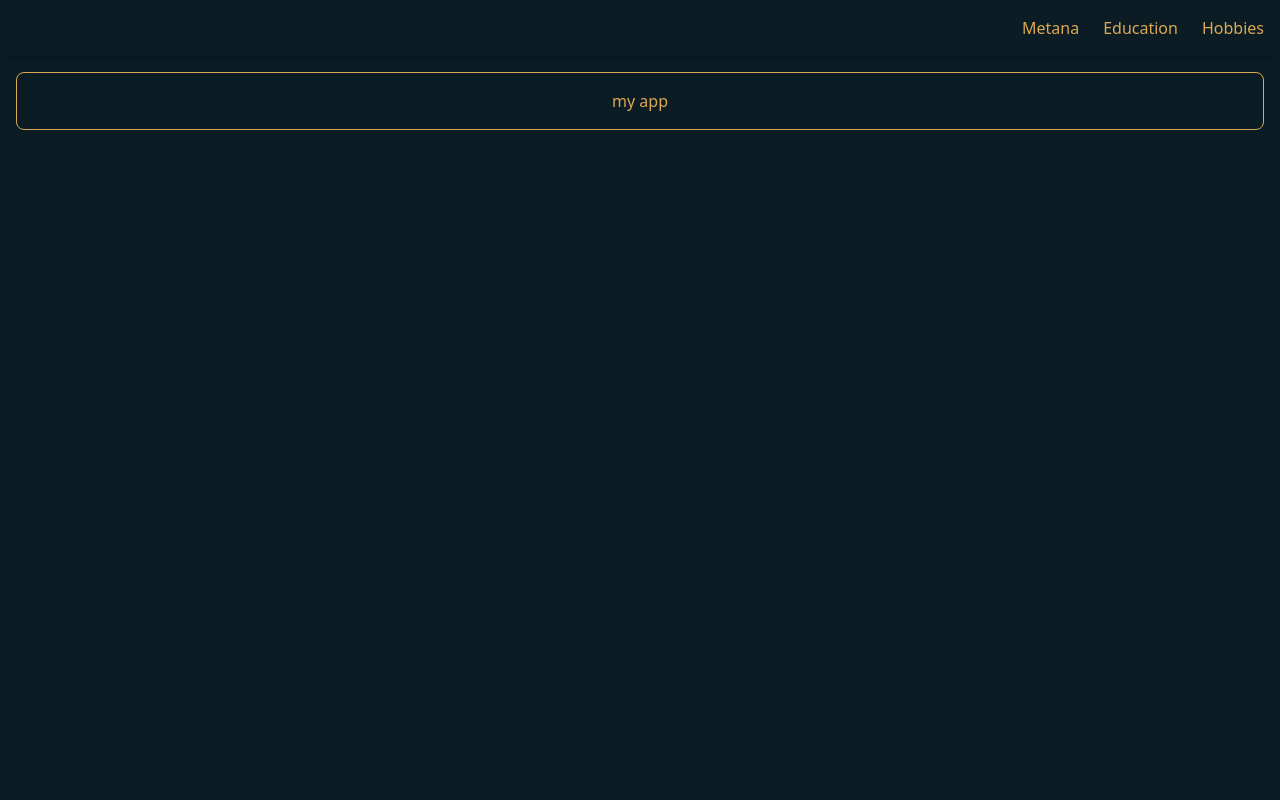
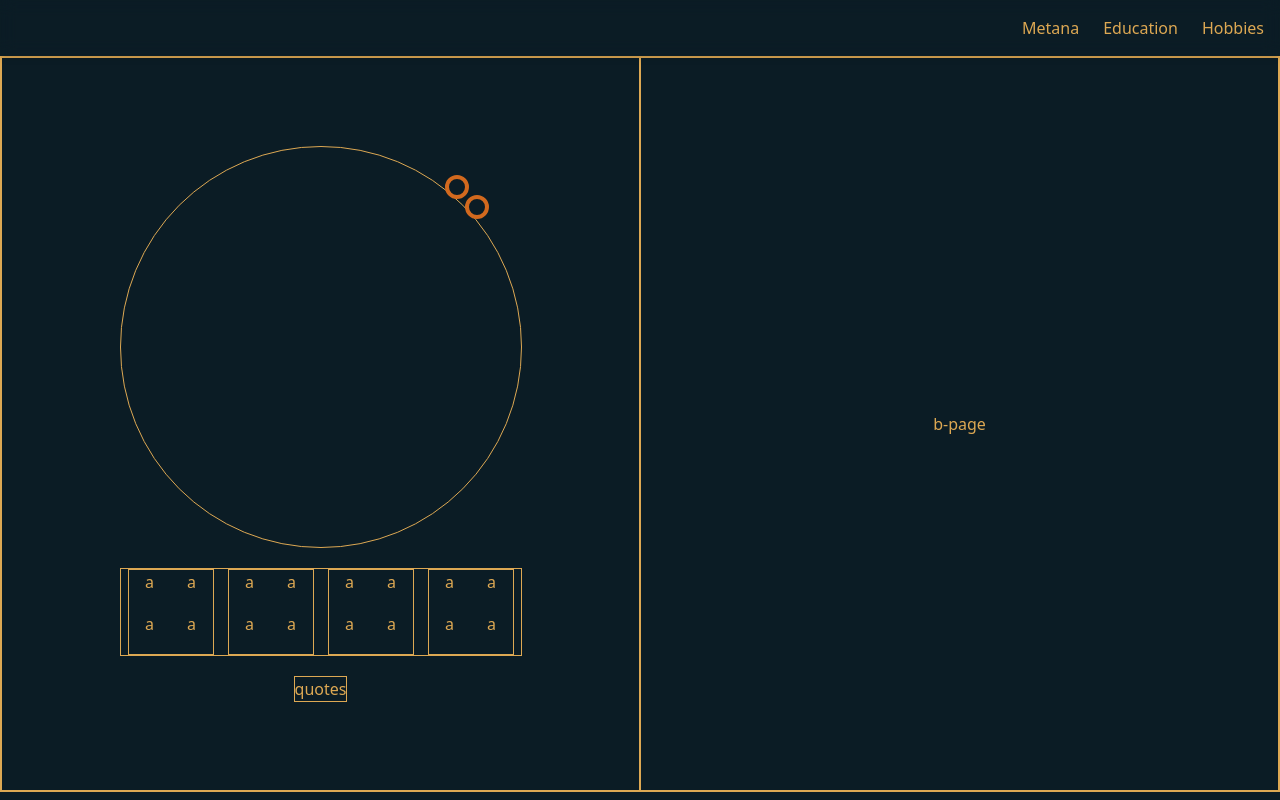
Before and after one commit to TitorRito/web, a Next.js app in the folder web-app/: page / in a window 1280 px wide. Built offline with nearby package versions, Linux system fonts and the light colour scheme.

Commit message:
Home titor

```diff
--- a/web-app/src/app/globals.css
+++ b/web-app/src/app/globals.css
@@ -43,7 +43,8 @@ button {
   }
 }
 
-input:focus, textarea:focus {
+input:focus,
+textarea:focus {
   outline: none;
 }
 
@@ -51,3 +52,103 @@ input:focus, textarea:focus {
   background: var(--foreground);
   color: var(--background);
 }
+
+
+/* -- landing page styles -- */
+.full-container {
+  height: 92vh;
+  width: 100vw;
+  display: flex;
+  justify-content: space-around;
+  border: 1px solid #DDA853;
+
+  >* {
+    border: 1px solid var(--foreground);
+  }
+}
+
+.titor {
+  display: flex;
+  flex-direction: column;
+  justify-content: center;
+  align-items: center;
+  width: 100%;
+  height: 100%;
+  gap: 20px;
+
+  >* {
+    border: 1px solid var(--foreground);
+  }
+}
+
+.rito {
+  display: flex;
+  flex-direction: column;
+  justify-content: center;
+  align-items: center;
+  width: 100%;
+  height: 100%;
+  gap: 20px;
+}
+
+/* Avatar styles */
+.avatar {
+  --size: 402px; /* Define the size variable */
+  width: var(--size);
+  height: var(--size);
+  padding: 24px 12px;
+  border-radius: 50%;
+  position: relative; /* Context for absolute positioning */
+}
+
+/* First dot */
+.icon-a {
+  position: absolute;
+  top: 12%; /* Distance from top edge */
+  right: 8%; /* Slightly more from right than icon-b */
+  width: 6%; /* Size proportional to avatar */
+  height: 6%;
+  border: calc(var(--size) * 0.01) solid #D2691E; /* Responsive border */
+  border-radius: 50%;
+  z-index: 2; /* Ensure it’s on top if needed */
+}
+
+/* Second dot */
+.icon-b {
+  position: absolute;
+  top: 7%; /* Slightly below icon-a */
+  right: 13%; /* Closer to right edge */
+  width: 6%; /* Same size as icon-a */
+  height: 6%;
+  border: calc(var(--size) * 0.01) solid #D2691E; /* Responsive border */
+  border-radius: 50%;
+  z-index: 1; /* Below icon-a if they overlap */
+}
+
+.logo {
+  display: grid;
+  width: 402px;
+  grid-template-columns: repeat(4, 1fr);
+  justify-items: center;
+  align-items: center;
+
+  .logo-child {
+    display: grid;
+    grid-template-columns: repeat(2, 1fr);
+    grid-template-rows: repeat(2, 1fr);
+    border: 1px solid var(--foreground);
+
+    >*{
+      height: 42px;
+      width: 42px;
+      text-align: center;
+      cursor: pointer;
+      &:hover {
+        transform: scale(1.1);
+        transition: transform 0.3s;
+        background-color: #4A4A4A;
+      }
+    }
+
+  }
+}
--- a/web-app/src/app/page.tsx
+++ b/web-app/src/app/page.tsx
@@ -1,7 +1,32 @@
-export default function Home() {
+function LogoChild() {
   return (
-    <div className="p-4 m-4 border text-center rounded-lg">
-      my app
+    <div className="logo-child">
+      <div>a</div>
+      <div>a</div>
+      <div>a</div>
+      <div>a</div>
     </div>
   );
 }
+export default function Home() {
+  return (
+    <div className="full-container">
+      <div className="titor">
+        <div className="avatar">
+          <div className="icon-a"></div>
+          <div className="icon-b"></div>
+        </div>
+        <div className="logo">
+          <LogoChild />
+          <LogoChild />
+          <LogoChild />
+          <LogoChild />
+        </div>
+        <div>quotes</div>
+      </div>
+      <div className="rito">
+        b-page
+      </div>
+    </div>
+  );
+}
```
